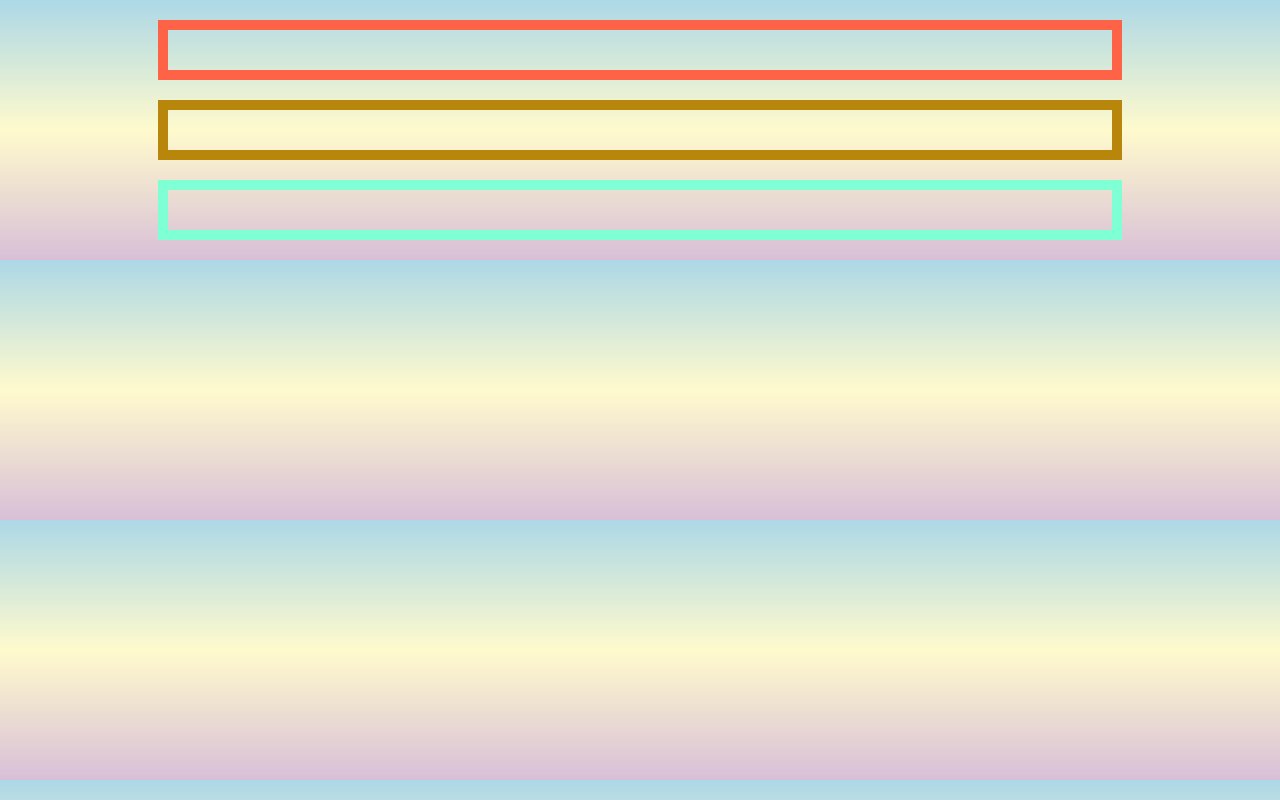
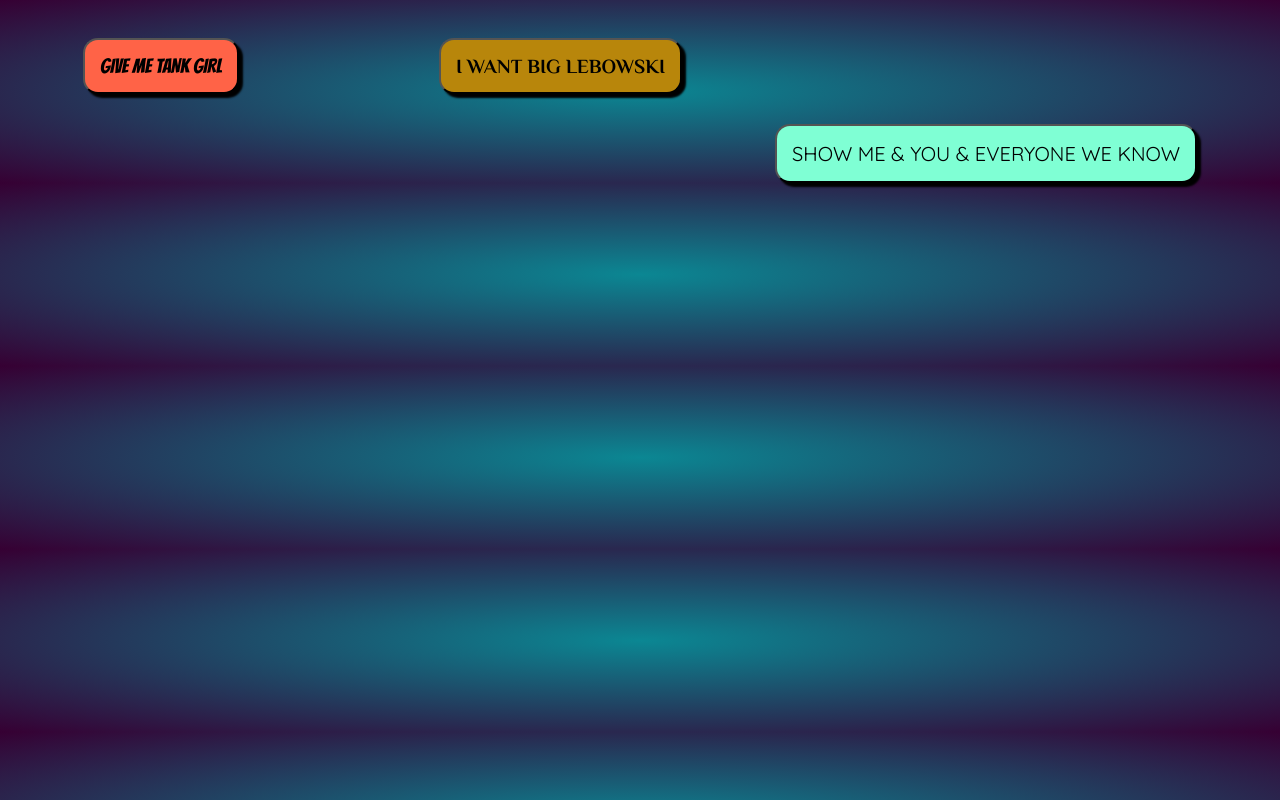
Before and after one commit to cairnstan/omdb_weekend_assignment, a plain HTML site: page index.html in a window 1280 px wide. Drawn offline with Linux system fonts and the light colour scheme; no server answers.

Commit message:
Add buttons that show and hide divs. Also adjusts styling.

```diff
--- a/index.html
+++ b/index.html
@@ -10,31 +10,27 @@
     <title></title>
   </head>
   <body>
-
+    <div class="button">
+      <button id="tankGirlButton">GIVE ME TANK GIRL</button>
+      <button id="bigLebowskiButton">I WANT BIG LEBOWSKI</button>
+      <button id="meAndYouButton">SHOW ME & YOU & EVERYONE WE KNOW</button>
+    </div>
     <div class= "girlTank">
-      <!-- <button id="tankGirlButton">TANK GIRL</button> -->
       <p class= "titleTankGirl"></p>
-      <!-- <img  class = "poster" src=/> -->
       <p class= "actorTankGirl"></p>
       <p class= "directorTankGirl"></p>
       <p class= "plotTankGirl"></p>
       <p class= "yearTankGirl"></p>
-
     </div>
     <div class="lebowskiBig">
-      <!-- <button id="bigLebowskiButton">BIG LEBOWSKI</button> -->
       <p class= "titleBigLebowski"></p>
-      <!-- <img  class = "poster" src=/> -->
       <p class= "actorBigLebowski"></p>
       <p class= "directorBigLebowski"></p>
       <p class= "plotBigLebowski"></p>
       <p class= "yearBigLebowski"></p>
-
     </div>
     <div class="youAndMe">
-      <!-- <button id="meAndYouButton">ME AND YOU AND EVERYONE WE KNOW</button> -->
       <p class= "titleMeAndYou"></p>
-      <!-- <img  class = "poster" src=/> -->
       <p class= "actorMeAndYou"></p>
       <p class= "directorMeAndYou"></p>
       <p class= "plotMeAndYou"></p>
--- a/script.js
+++ b/script.js
@@ -4,9 +4,7 @@ $(function(){
   var tankGirl = {};
   var bigLebowski = {};
 
-
   //ajax call for Tank Girl
-  // $("#tankGirlButton").on("click", function(){
   $.ajax({
     url: "http://www.omdbapi.com/?t=tank+girl&y=&plot=short&r=json",
     type: "GET"
@@ -15,7 +13,7 @@ $(function(){
     tankGirl = response;
     displayTankGirl(tankGirl);
   })
-  // })
+
   //ajax call for Big Lebowski
   $.ajax({
     url: "http://www.omdbapi.com/?t=big+lebowski&y=&plot=short&r=json",
@@ -25,6 +23,7 @@ $(function(){
     bigLebowski = response;
     displayBigLebowski(bigLebowski);
   })
+
 //ajax call for Me and You and Everyone We Know
   $.ajax({
     url: "http://www.omdbapi.com/?t=me+and+you+and+everyone+we+know&y=&plot=short&r=json",
@@ -34,7 +33,23 @@ $(function(){
     meAndYou = response;
     displayMeAndYou(meAndYou);
   })
+
+  //Tank Girl click event
+  $("#tankGirlButton").on("click", function(){
+  $(".girlTank").fadeToggle(1000);
+  })
+
+  //Big Lebowski click event
+  $("#bigLebowskiButton").on("click", function(){
+    $(".lebowskiBig").fadeToggle(1000);
+    })
+
+  //Me and You click event
+  $("#meAndYouButton").on("click", function(){
+    $(".youAndMe").fadeToggle(1000);
+    })
 });
+
 //This function will put the information about Tank Girl on the page
 function displayTankGirl(movie){
   $(".titleTankGirl").text(movie.Title);
@@ -44,6 +59,7 @@ function displayTankGirl(movie){
   $(".plotTankGirl").text(movie.Plot);
   $(".yearTankGirl").text("Driving tanks and kicking ass since " + movie.Year);
 }
+
 //This function will put the information about Big Lebowski on the page
 function displayBigLebowski(movie){
   $(".titleBigLebowski").text(movie.Title);
@@ -53,6 +69,7 @@ function displayBigLebowski(movie){
   $(".plotBigLebowski").text(movie.Plot);
   $(".yearBigLebowski").text("The dude has abided since " + movie.Year);
 }
+
 //This function will put the information about Me and You and Everyone We Know on the page
 function displayMeAndYou(movie){
   $(".titleMeAndYou").text(movie.Title);
@@ -62,6 +79,7 @@ function displayMeAndYou(movie){
   $(".plotMeAndYou").text(movie.Plot);
   $(".yearMeAndYou").text("))<>(( forever starting in " + movie.Year);
 }
+
 //Tried to use this as a function to pass each movie into, but the movies kept getting rewritten as it was passed through.
 //I worked on trying many different things to assign it to each div class specifically and none of the things I tried worked for me.
 //Still think there is a way that could make it work, but the individual functions above are getting the results I want.
--- a/stylesheet.css
+++ b/stylesheet.css
@@ -3,25 +3,27 @@
 @import url(https://fonts.googleapis.com/css?family=Philosopher:400,700,400italic,700italic);
 
 .youAndMe {
-  border: 10px solid aquamarine;
-  margin: 20px 150px 20px 150px;
+  border: 20px ridge aquamarine;
+  margin: 20px 200px 20px 200px;
   font-family: 'Quicksand', sans-serif;
+  display: none;
 }
 .girlTank {
-  border: 10px solid tomato;
-  margin: 20px 150px 20px 150px;
+  border: 20px ridge tomato;
+  margin: 20px 200px 20px 200px;
   font-family: 'Bangers', cursive;
+  display: none;
 }
 .lebowskiBig {
-  border: 10px solid darkgoldenrod;
-  margin: 20px 150px 20px 150px;
+  border: 20px ridge darkgoldenrod;
+  margin: 20px 200px 20px 200px;
   font-family: 'Philosopher', sans-serif;
-
+  display: none;
 }
 .titleTankGirl, .titleBigLebowski, .titleMeAndYou {
   font-size: 40px;
   font-weight: bold;
-
+  text-shadow: 2px 2px #5F5558;
 }
 p {
   text-align: center;
@@ -32,8 +34,38 @@ img {
   margin-left: auto;
   margin-right: auto;
   margin-top: 10px;
+  height: 400px;
+  border: 3px solid black;
 }
 body {
-  background: linear-gradient(lightblue, lemonchiffon, thistle);
-
+  background: radial-gradient(#0b8793, #360033);
+  color: white;
 }
+button {
+  padding: 15px;
+  font-size: 20px;
+  text-align: center;
+  border-radius: 15px;
+  display: inline-block;
+  margin-top: 30px;
+  box-shadow: 4px 4px 2px black;
+}
+#tankGirlButton {
+  background-color: tomato;
+  font-family: 'Bangers', cursive;
+  float: left;
+  margin-left: 75px;
+}
+#bigLebowskiButton {
+  background-color: darkgoldenrod;
+  font-family: 'Philosopher', sans-serif;
+  font-weight: bold;
+  margin-left: 200px;
+  margin-right: 200px;
+}
+#meAndYouButton {
+  background-color: aquamarine;
+  font-family: 'Quicksand', sans-serif;
+  float: right;
+  margin-right: 75px;
+}
```
